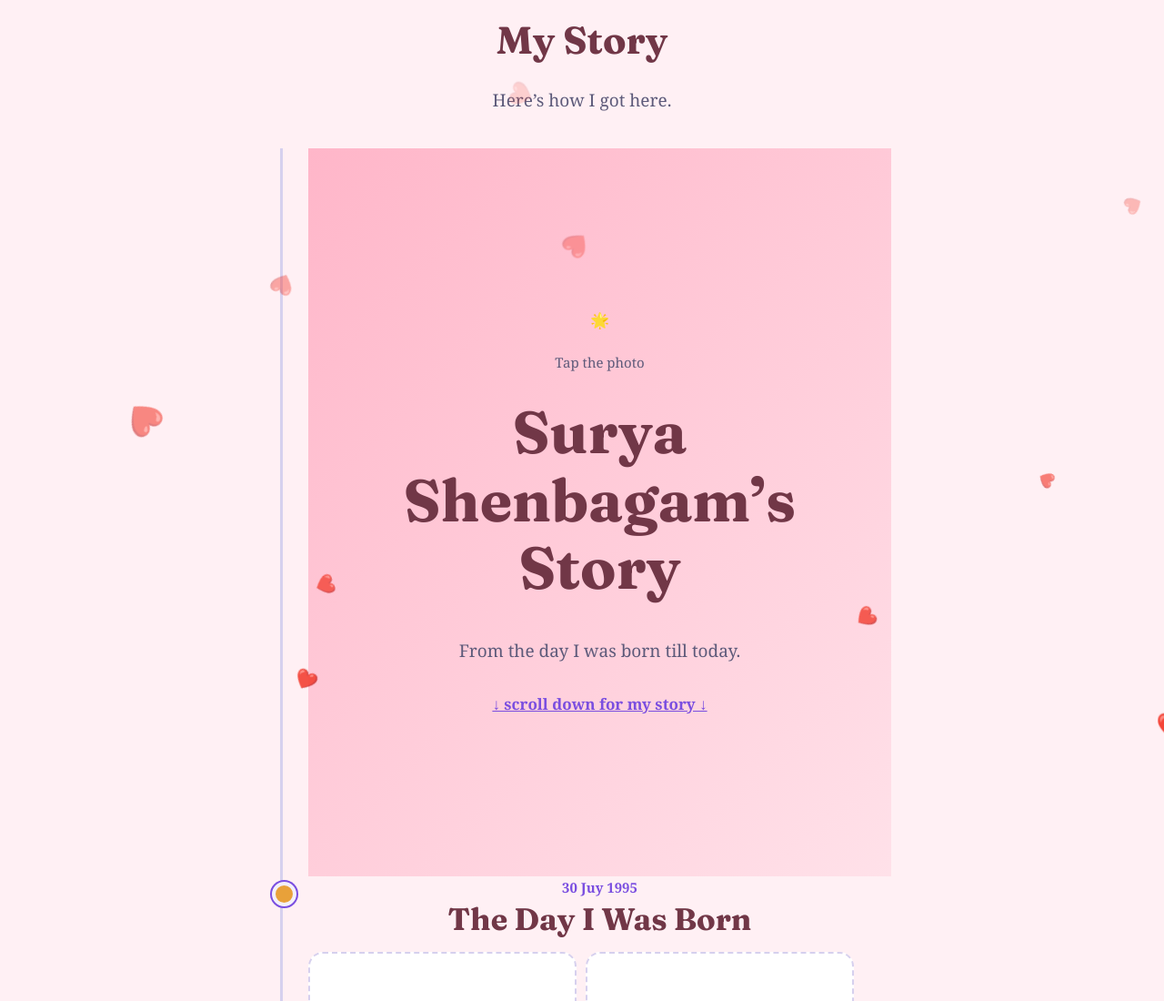
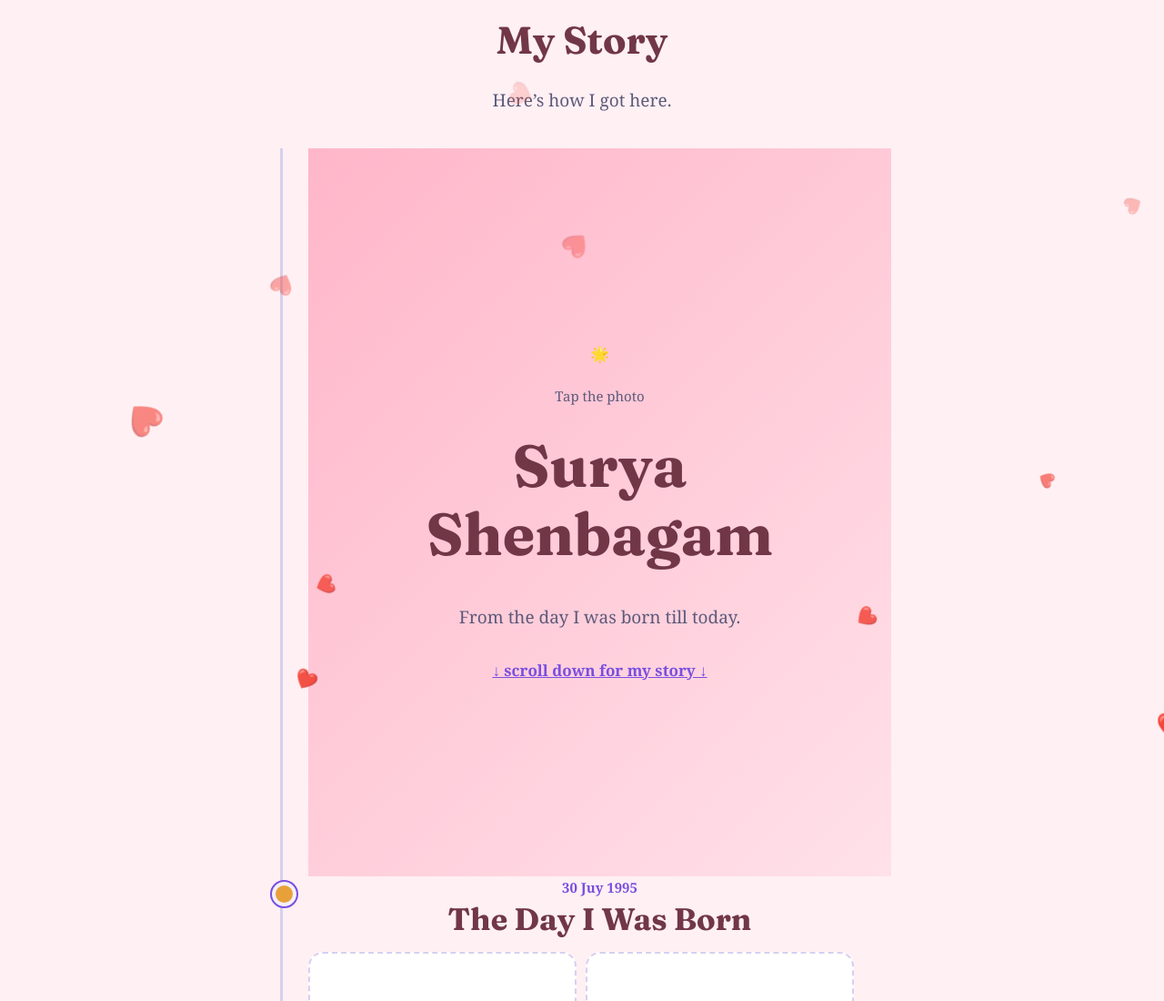
Before and after one commit to sysurya643-rgb/Surya-bio, a plain HTML site: page index.html in a window 1280 px wide. Shown: the top 1100 px of the page at 91% size. Drawn offline with Linux system fonts and the light colour scheme.

Commit message:
Update index.html

```diff
--- a/index.html
+++ b/index.html
@@ -55,10 +55,10 @@ a:focus-visible,.photo:focus-visible{outline:3px solid var(--accent2);outline-of
 
   <div class="timeline">
 <section class="hero">
-  <div class="62c903f5-39c6-4e4f-8183-1e1e644f55ed.jpg" id="photo" role="button" tabindex="0" aria-label="Tap to open a message">🌟</div>
+  <div class="https://github.com/sysurya643-rgb/Surya-bio/blob/main/WhatsApp%20Image%202026-11-25%20at%203.08.34%20AM.jpeg" id="photo" role="button" tabindex="0" aria-label="Tap to open a message">🌟</div>
   <p class="tap">Tap the photo</p>
   <p class="reveal" id="msg">This is the story of how I became who I am. Every chapter, every person and every prayer that brought me here. Thank you for reading it with me.</p>
-  <h1>Surya Shenbagam’s Story</h1>
+  <h1>Surya Shenbagam</h1>
   <p class="lead">From the day I was born till today.</p>
   <a class="down" href="#story">↓ scroll down for my story ↓</a>
 </section>
```
